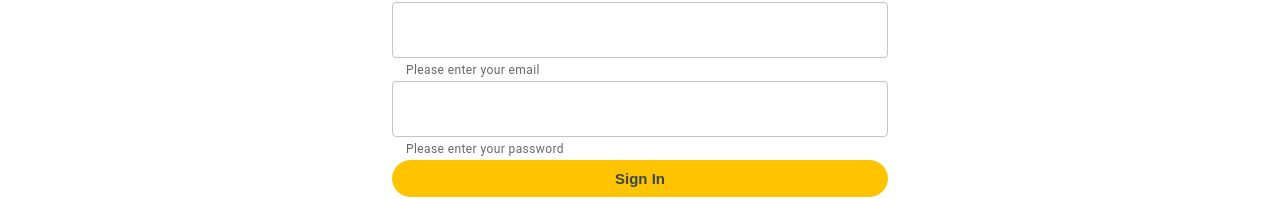
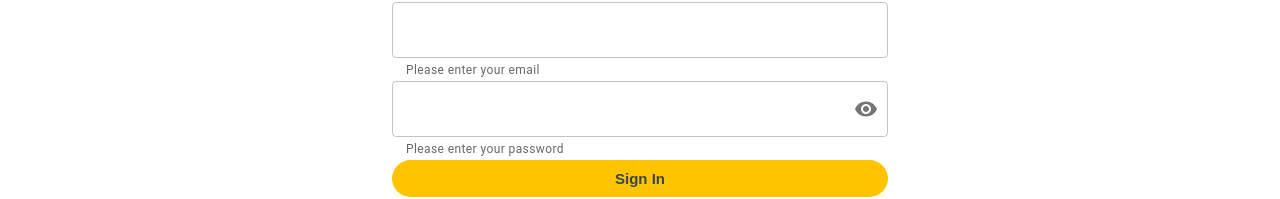
Before and after one commit to ZelalemGH/book-finder-app, a React (Create React App) app: page /login in a window 1280 px wide. Shown: the part 190-389 px from the top of the page. Built offline with nearby package versions, Linux system fonts and the light colour scheme; no server answers.

Commit message:
add password visiblity function

```diff
--- a/src/components/Login/Login.js
+++ b/src/components/Login/Login.js
@@ -1,11 +1,13 @@
 import { useState, useContext } from "react";
-import { Box, TextField } from "@mui/material";
+import { Box, TextField, IconButton, InputAdornment } from "@mui/material";
 import FormControl from "@mui/material/FormControl";
 import styled from "@emotion/styled";
 import { useNavigate } from "react-router-dom";
 import axios from "axios";
 import { Alert } from "@mui/material";
 import { BookContext } from "../../BookAppContext";
+import Visibility from "@mui/icons-material/Visibility";
+import VisibilityOff from "@mui/icons-material/VisibilityOff";
 
 const StyledBox = styled(Box)`
    display: flex;
@@ -31,6 +33,7 @@ export default function Login() {
   const [email, setEmail] = useState("");
   const [password, setPassword] = useState("");
   const [isInvalidCredintial, setIsInvalidCredintial] = useState(false);
+  const [showPassword, setShowPassword] = useState(false); // State for password visibility
   const { setIsAuthenticated } = useContext(BookContext);
   const navigate = useNavigate();
 
@@ -67,6 +70,14 @@ export default function Login() {
     handleLogin(userInfo);
   };
 
+  const handleClickShowPassword = () => {
+    setShowPassword(!showPassword);
+  };
+
+  const handleMouseDownPassword = (event) => {
+    event.preventDefault();
+  };
+
   return (
     <>
       {isInvalidCredintial && (
@@ -95,8 +106,21 @@ export default function Login() {
           <TextField
             helperText="Please enter your password "
             id="demo-helper-text-aligned-no-helper"
-            type="password"
+            type={showPassword ? "text" : "password"}
             onChange={(e) => setPassword(e.target.value)}
+            InputProps={{
+              endAdornment: (
+                <InputAdornment position="end">
+                  <IconButton
+                    onClick={handleClickShowPassword}
+                    onMouseDown={handleMouseDownPassword}
+                    edge="end"
+                  >
+                    {showPassword ? <VisibilityOff /> : <Visibility />}
+                  </IconButton>
+                </InputAdornment>
+              ),
+            }}
           />
           <StyledSigInButton onClick={handleLogin} type="submit">
             Sign In
--- a/src/components/NavBarFolder/NavBar.js
+++ b/src/components/NavBarFolder/NavBar.js
@@ -34,7 +34,11 @@ function NavBar(props) {
 
   const drawer = (
     <Box onClick={handleDrawerToggle} sx={{ textAlign: "center" }}>
-      <Typography variant="h6" sx={{ my: 2 }}>
+      <Typography
+        onClick={() => navigate("/")}
+        variant="h6"
+        sx={{ my: 2, cursor: "Pointer" }}
+      >
         Book Finder APP
       </Typography>
       <Divider />
@@ -70,11 +74,12 @@ function NavBar(props) {
             <MenuIcon />
           </IconButton>
           <Typography
+            onClick={() => navigate("/")}
             variant="h6"
             component="div"
             sx={{
               flexGrow: 1,
-              display: { xs: "none", sm: "block" },
+              display: { xs: "none", sm: "block", cursor: "Pointer" },
             }}
           >
             Book Finder App
```
